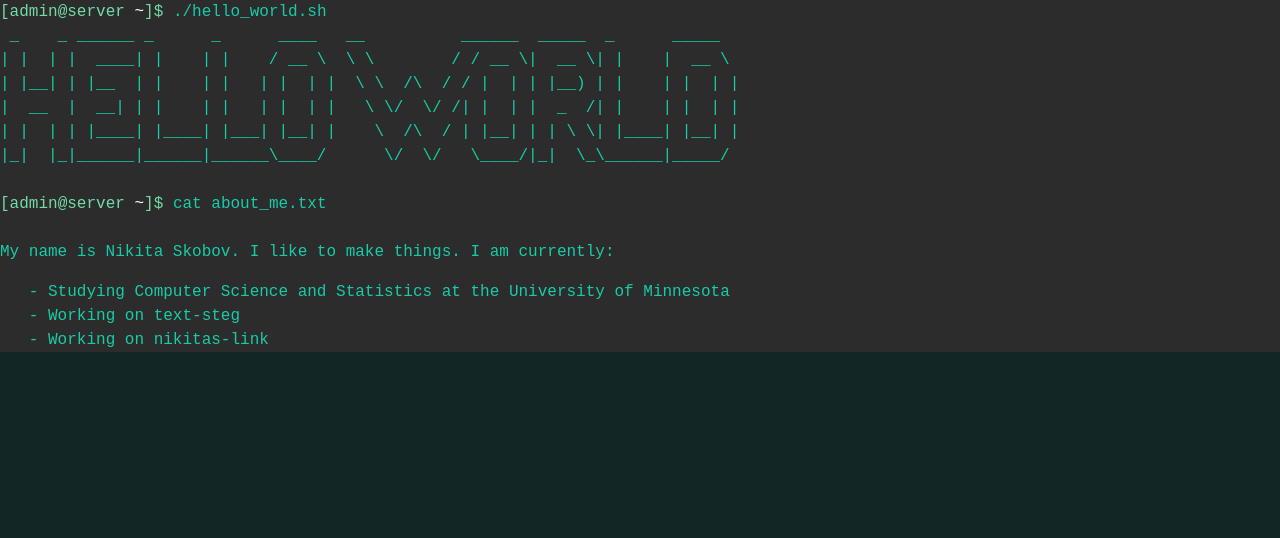
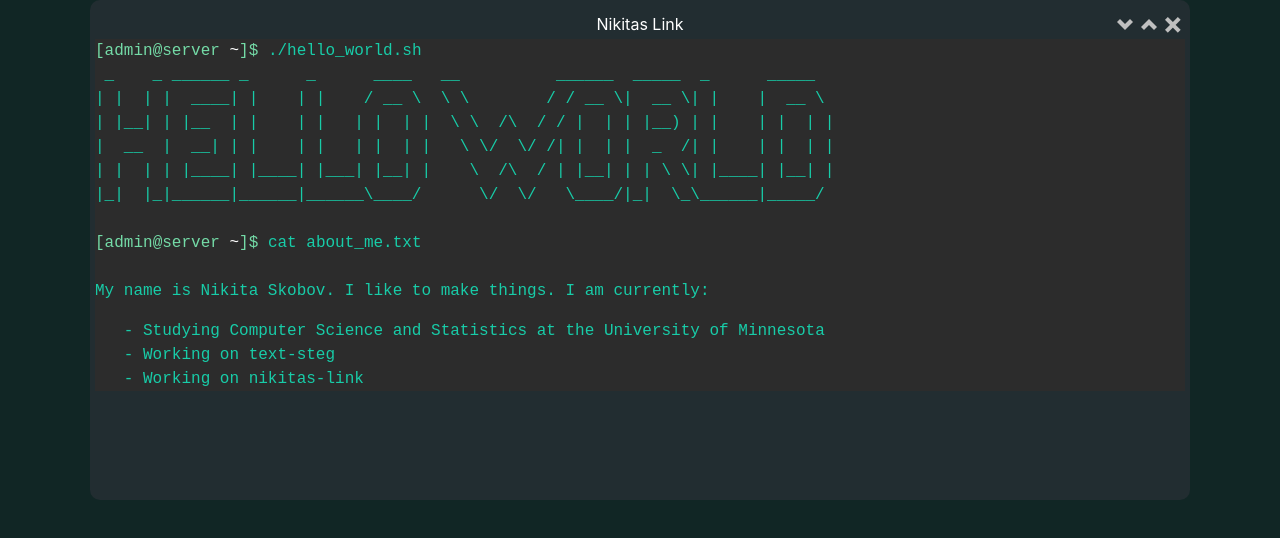
Before and after one commit to nikita-skobov/nikitas-link, a React (Create React App) app: page / in a window 1280 px wide. Shown: the top 538 px of the page. Built offline with nearby package versions, Linux system fonts and the light colour scheme.

Commit message:
adds terminal window to wrap terminal component

```diff
--- a/public/index.html
+++ b/public/index.html
@@ -13,6 +13,8 @@
       user's mobile device or desktop. See https://developers.google.com/web/fundamentals/web-app-manifest/
     -->
     <link rel="manifest" href="%PUBLIC_URL%/manifest.json" />
+    <link href="%PUBLIC_URL%/open-iconic/font/css/open-iconic-bootstrap.min.css" rel="stylesheet">
+
     <!--
       Notice the use of %PUBLIC_URL% in the tags above.
       It will be replaced with the URL of the `public` folder during the build.
--- a/src/components/App.js
+++ b/src/components/App.js
@@ -1,11 +1,11 @@
 import React from 'react'
 
-import Terminal from './Terminal'
+import TerminalWindow from './TerminalWindow'
 
 export function App(props) {
     return (
         <div className="h-100">
-            <Terminal />
+            <TerminalWindow />
         </div>
     )
 }
--- /dev/null
+++ b/src/components/TerminalMenu.js
@@ -0,0 +1,22 @@
+import React from 'react'
+import './TerminalWindow.css'
+
+export function TerminalMenu(props) {
+    return (
+        <div className="container container-fix pr-0 pl-0">
+            <div className="row terminal-window-menu">
+                <div className="col pr-0 pl-0" />
+                <div className="col pr-0 pl-0 text-center text-white">
+                    Nikitas Link
+                </div>
+                <div className="col pr-0 pl-0 text-right">
+                    <span className="pl-1 pr-1 oi oi-chevron-bottom" title="chevron bottom" aria-hidden="true" />
+                    <span className="pl-1 pr-1 oi oi-chevron-top" title="chevron top" aria-hidden="true" />
+                    <span className="pl-1 pr-1 oi oi-x" title="x" aria-hidden="true" />
+                </div>
+            </div>
+        </div>
+    )
+}
+
+export default TerminalMenu
--- /dev/null
+++ b/src/components/TerminalWindow.css
@@ -0,0 +1,24 @@
+.terminal-window {
+    height: 100%;
+    padding: 5px;
+    margin: auto;
+    width: 100%;
+    max-width: 1100px;
+    max-height: 500px;
+    border-radius: 10px;
+}
+
+.terminal-window-color {
+    background-color: #222d31;
+}
+
+.terminal-window-menu {
+    width: 100%;
+    height: 20px;
+    margin: auto;
+}
+
+.container-fix {
+    margin-top: 7px;
+    margin-bottom: 7px;
+}
--- /dev/null
+++ b/src/components/TerminalWindow.js
@@ -0,0 +1,23 @@
+import React from 'react'
+import { connect } from 'react-redux'
+import './TerminalWindow.css'
+
+import Terminal from './Terminal'
+import TerminalMenu from './TerminalMenu'
+
+export function TerminalWindow(props) {
+    return (
+        <div className="terminal-window terminal-window-color">
+            <TerminalMenu />
+            <Terminal />
+        </div>
+    )
+}
+
+const mapStateToProps = (state, ownProps) => {
+    return {
+        ...ownProps,
+    }
+}
+
+export default connect(mapStateToProps)(TerminalWindow)
--- a/src/index.css
+++ b/src/index.css
@@ -1,4 +1,4 @@
-html, body, #root, .container {
+html, body, #root {
     height: 100%;
     width: 100%;
     margin: 0;
```
